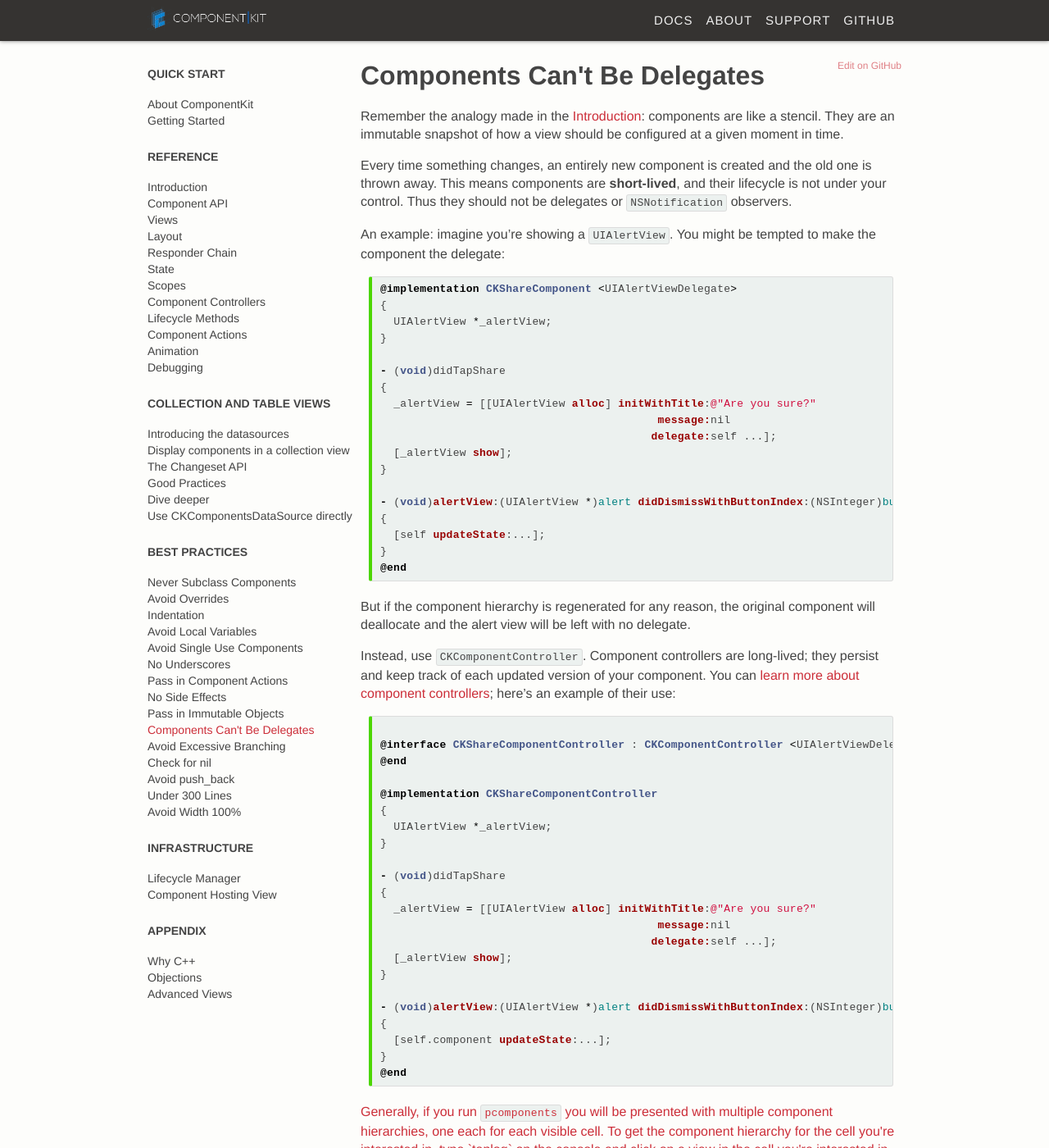
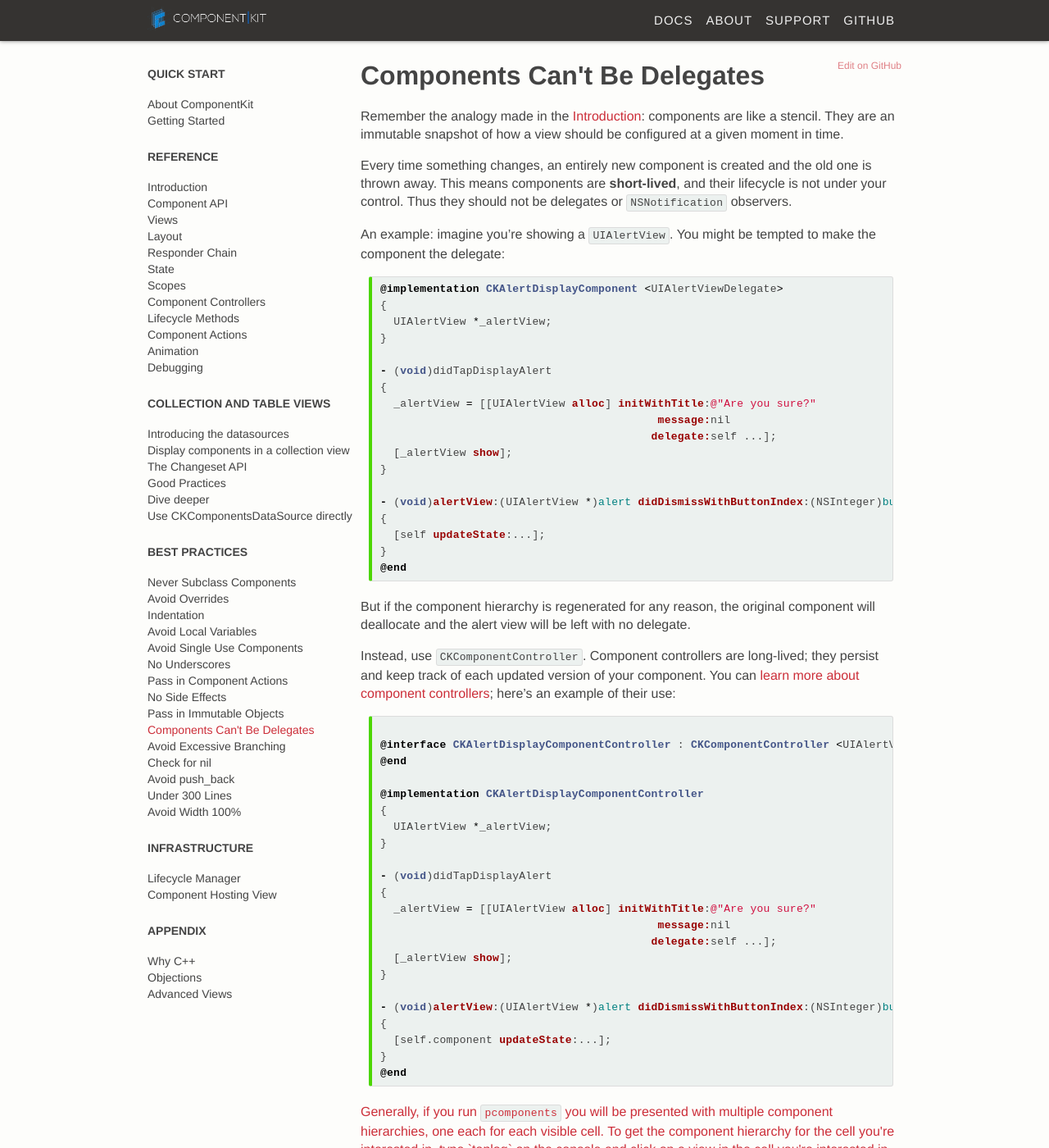
Before and after one commit to dstnbrkr/componentkit, a Jekyll site: the page built from _docs/components-cant-be-delegates.md, in a window 1280 px wide and 1400 px high. Shown: the whole window at 82% size. Built offline with Jekyll 4.4.1, drawn with Linux system fonts in a browser that asks for light colours; Markdown is read by kramdown in place of the engine named in the settings; comment, search, counter and statistics services are not loaded.

Commit message:
Update components-cant-be-delegates.md

````diff
--- a/_docs/components-cant-be-delegates.md
+++ b/_docs/components-cant-be-delegates.md
@@ -4,19 +4,19 @@
 permalink: /docs/components-cant-be-delegates.html
 ---
 
-Remember the analogy made in the [Introduction](docs/introduction): components are like a stencil. They are an immutable snapshot of how a view should be configured at a given moment in time.
+Remember the analogy made in the [Introduction](introduction.html): components are like a stencil. They are an immutable snapshot of how a view should be configured at a given moment in time.
 
 Every time something changes, an entirely new component is created and the old one is thrown away. This means components are **short-lived**, and their lifecycle is not under your control. Thus they should not be delegates or `NSNotification` observers.
 
 An example: imagine you're showing a `UIAlertView`. You might be tempted to make the component the delegate:
 
 {% highlight objc++ cssclass=redhighlight %}
-@implementation CKShareComponent <UIAlertViewDelegate>
+@implementation CKAlertDisplayComponent <UIAlertViewDelegate>
 {
   UIAlertView *_alertView;
 }
 
-- (void)didTapShare
+- (void)didTapDisplayAlert
 {
   _alertView = [[UIAlertView alloc] initWithTitle:@"Are you sure?"
                                           message:nil
@@ -33,19 +33,19 @@
 
 But if the component hierarchy is regenerated for any reason, the original component will deallocate and the alert view will be left with no delegate.
 
-Instead, use `CKComponentController`. Component controllers are long-lived; they persist and keep track of each updated version of your component. You can [learn more about component controllers](docs/component-controllers); here's an example of their use:
+Instead, use `CKComponentController`. Component controllers are long-lived; they persist and keep track of each updated version of your component. You can [learn more about component controllers](component-controllers.html); here's an example of their use:
 
 ```objc++
 
-@interface CKShareComponentController : CKComponentController <UIAlertViewDelegate>
+@interface CKAlertDisplayComponentController : CKComponentController <UIAlertViewDelegate>
 @end
 
-@implementation CKShareComponentController
+@implementation CKAlertDisplayComponentController
 {
   UIAlertView *_alertView;
 }
 
-- (void)didTapShare
+- (void)didTapDisplayAlert
 {
   _alertView = [[UIAlertView alloc] initWithTitle:@"Are you sure?"
                                           message:nil
````
